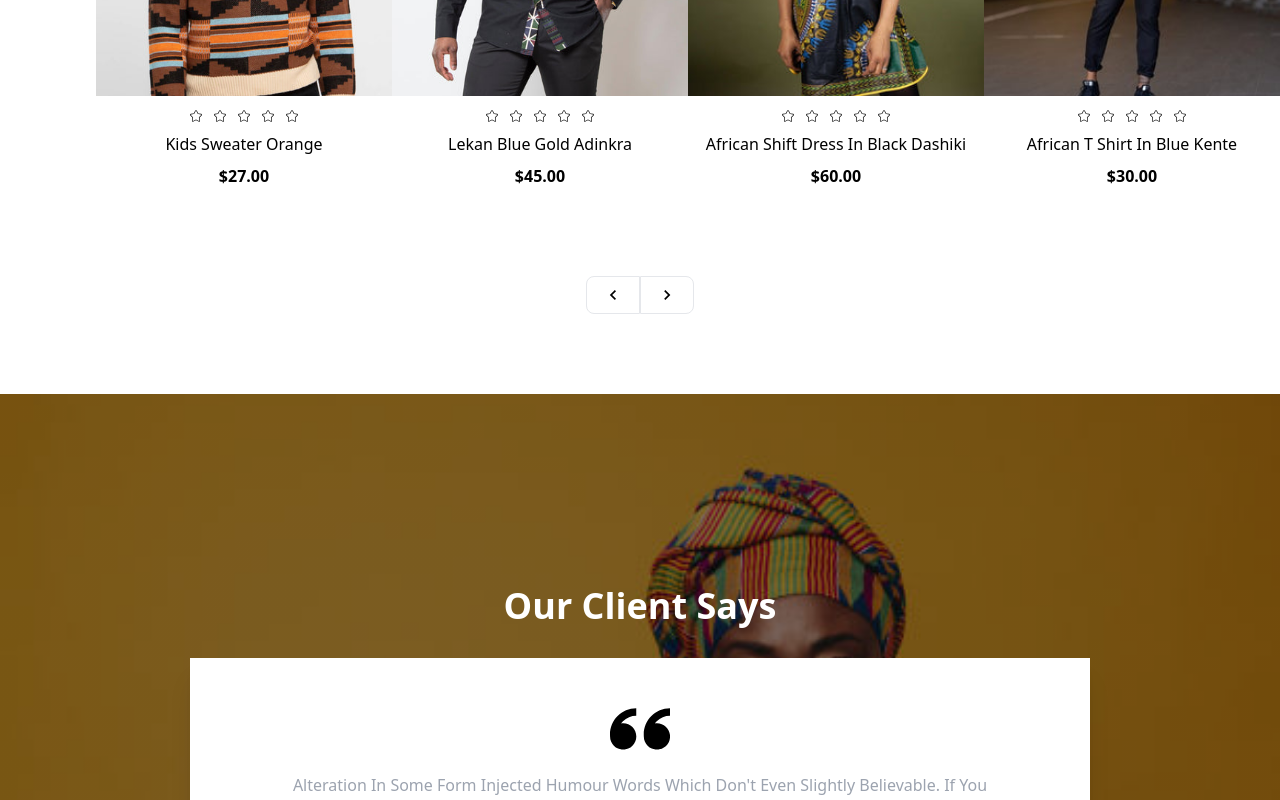
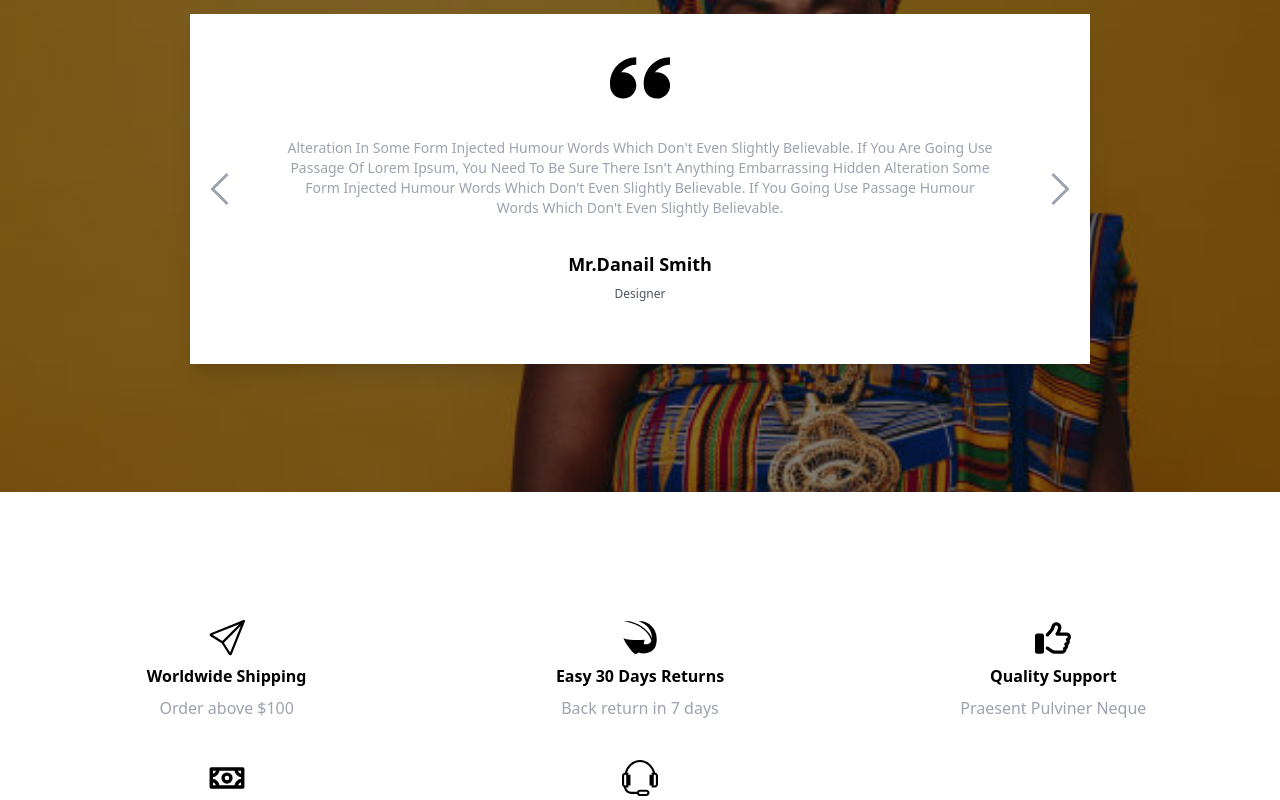
Before and after one commit to shakir780/Marlian-Remake-, a React (Vite) app in the folder client/: page / in a window 1280 px wide. Shown: the part 2300-3100 px from the top of the page. Built offline with nearby package versions, Linux system fonts and the light colour scheme.

Commit message:
finished our cliient ui

```diff
--- a/client/src/components/Companies.tsx
+++ b/client/src/components/Companies.tsx
@@ -1,19 +1,102 @@
+import { Swiper, SwiperSlide } from "swiper/react";
+import "swiper/css";
+import "swiper/css/navigation";
+import "swiper/css/pagination";
+
 import Company1 from "../assets/1-130x87.png";
 import Company2 from "../assets/3-130x87.png";
 import Company4 from "../assets/4-130x87.png";
 import Company5 from "../assets/5-130x87.png";
 import Company6 from "../assets/6-130x87.png";
 import Company7 from "../assets/7-130x87.png";
+import { MdOutlineNavigateBefore, MdOutlineNavigateNext } from "react-icons/md";
+import { useEffect, useRef, useState } from "react";
+
 const Companies = () => {
+  // eslint-disable-next-line @typescript-eslint/no-explicit-any
+  const swiperRef = useRef<any>(null);
+  const [slidesPerView, setSlidesPerView] = useState(3);
+  const goPrev = () => {
+    if (swiperRef.current) swiperRef.current.slidePrev();
+  };
+  const goNext = () => {
+    if (swiperRef.current) {
+      if (swiperRef.current.isEnd) {
+        // If it reaches the last slide, go back to the first one
+        swiperRef.current.slideTo(0);
+      } else {
+        swiperRef.current.slideNext();
+      }
+    }
+  };
+  useEffect(() => {
+    const handleResize = () => {
+      // Adjust slidesPerView based on screen width
+      if (window.innerWidth < 640) {
+        setSlidesPerView(2);
+      } else if (window.innerWidth < 1000) {
+        setSlidesPerView(4);
+      } else {
+        setSlidesPerView(6);
+      }
+    };
+
+    // Add event listener for window resize
+    window.addEventListener("resize", handleResize);
+
+    // Call handleResize once to set initial slidesPerView
+    handleResize();
+
+    // Remove event listener on component unmount
+    return () => {
+      window.removeEventListener("resize", handleResize);
+    };
+  }, []);
   return (
-    <div className="h-fit py-20">
-      <div className="flex flex-wrap gap-8 justify-evenly">
-        <img className="object-cover" src={Company1} alt="" />
-        <img className="object-cover" src={Company2} alt="" />
-        <img className="object-cover" src={Company4} alt="" />
-        <img className="object-cover" src={Company5} alt="" />
-        <img className="object-cover" src={Company6} alt="" />
-        <img className="object-cover" src={Company7} alt="" />
+    <div className="h-fit py-10">
+      <div className="h-fit py-20 relative">
+        <div className="relative  flex gap-2 px-4 items-center w-full ">
+          <button
+            onClick={goPrev}
+            className="px-4 py-2 bg-white border rounded-l-lg text-black text-xl"
+          >
+            <MdOutlineNavigateBefore />
+          </button>
+          <Swiper
+            slidesPerView={slidesPerView}
+            pagination={{ clickable: true }}
+            navigation={false}
+            onSwiper={(swiper) => (swiperRef.current = swiper)}
+          >
+            <SwiperSlide>
+              <img className="object-cover" src={Company1} />
+            </SwiperSlide>
+            <SwiperSlide>
+              <img className="object-cover" src={Company2} />
+            </SwiperSlide>
+            <SwiperSlide>
+              <img className="object-cover" src={Company4} />
+            </SwiperSlide>
+            <SwiperSlide>
+              <img className="object-cover" src={Company5} />
+            </SwiperSlide>
+            <SwiperSlide>
+              <img className="object-cover" src={Company6} />
+            </SwiperSlide>
+            <SwiperSlide>
+              <img className="object-cover" src={Company7} />
+            </SwiperSlide>
+            <SwiperSlide>
+              <img className="object-cover" src={Company1} />
+            </SwiperSlide>
+          </Swiper>
+          <button
+            onClick={goNext}
+            className="px-4 py-2 mr-4 bg-white border rounded-r-lg text-black text-xl"
+          >
+            <MdOutlineNavigateNext />
+          </button>
+        </div>
       </div>
     </div>
   );
--- a/client/src/components/FeaturedProducts.tsx
+++ b/client/src/components/FeaturedProducts.tsx
@@ -101,7 +101,11 @@ const FeaturedProducts = () => {
         <div className="w-20 h-1 bg-black" />
       </div>
 
-      <div className="relative flex gap-2 pl-24 items-center ">
+      <div
+        className={`relative flex gap-2 ${
+          slidesPerView < 2 && "pl-10"
+        }  pl-24 items-center`}
+      >
         <Swiper
           slidesPerView={slidesPerView}
           pagination={{ clickable: true }}
--- a/client/src/components/NewProducts.tsx
+++ b/client/src/components/NewProducts.tsx
@@ -99,7 +99,11 @@ const NewProducts = () => {
         <div className="w-20 h-1 bg-black" />
       </div>
 
-      <div className="relative flex gap-2 pl-24 items-center ">
+      <div
+        className={`relative flex gap-2 ${
+          slidesPerView < 2 && "pl-10"
+        }  pl-24 items-center`}
+      >
         <Swiper
           slidesPerView={slidesPerView}
           pagination={{ clickable: true }}
--- a/client/src/components/OurClient.tsx
+++ b/client/src/components/OurClient.tsx
@@ -1,6 +1,29 @@
 import { ImQuotesLeft } from "react-icons/im";
 import OurCLientBg from "../assets/OurClient.jpg";
+import { Swiper, SwiperSlide } from "swiper/react";
+
+import "swiper/css";
+import "swiper/css/navigation";
+import "swiper/css/pagination";
+import { useRef } from "react";
+import { GrNext, GrPrevious } from "react-icons/gr";
 const OurClient = () => {
+  const goNext = () => {
+    if (swiperRef.current) {
+      if (swiperRef.current.isEnd) {
+        // If it reaches the last slide, go back to the first one
+        swiperRef.current.slideTo(0);
+      } else {
+        swiperRef.current.slideNext();
+      }
+    }
+    console.log("next");
+  };
+  const goPrev = () => {
+    if (swiperRef.current) swiperRef.current.slidePrev();
+  };
+  // eslint-disable-next-line @typescript-eslint/no-explicit-any
+  const swiperRef = useRef<any>(null);
   return (
     <div
       style={{
@@ -13,25 +36,73 @@ const OurClient = () => {
       className="h-[100vh] lg:h-fit py-32  justify-start"
     >
       <div className="mt-16 flex flex-col items-center justify-center gap-2 lg:gap-8 capitalize px-3 lg:px-10">
-        <span className="font-semibold text-4xl text-center text-white">
+        <span className="font-semibold text-2xl md:text-4xl text-center text-white">
           Our Client says
         </span>
-        <div className="md:w-[900px]  h-[350px] bg-white shadow-xl flex py-8 flex-col   gap-4 justify-center">
-          <span className="text-6xl text-center self-center">
+        <div className="relative w-full md:w-[900px] md:h-[350px] bg-white shadow-xl  py-8  gap-4 ">
+          <button
+            onClick={goPrev}
+            className="absolute z-40 left-3 top-1/2 transform -translate-y-1/2"
+          >
+            {/* Left arrow */}
+            <GrPrevious className="text-gray-400 text-3xl md:text-4xl" />
+          </button>
+          <button
+            onClick={goNext}
+            className="absolute z-40 right-3 top-1/2 transform -translate-y-1/2"
+          >
+            {/* Right arrow */}
+            <GrNext className="text-gray-400 text-3xl md:text-4xl" />
+          </button>
+
+          <Swiper
+            pagination={{ clickable: true }}
+            navigation={false}
+            onSwiper={(swiper) => (swiperRef.current = swiper)}
+          >
+            <SwiperSlide>
+              <div className="flex flex-col gap-8 items-center">
+                <span className="text-2xl md:text-6xl text-center ">
                   <ImQuotesLeft />
                 </span>
-          <span className="text-center px-24 text-gray-400">
+                <span className="text-center text-sm px-4 md:px-24 text-gray-400">
                   Alteration in some form injected humour words which don't even
-            slightly believable. If you are going use passage of Lorem Ipsum,
-            you need to be sure there isn't anything embarrassing hidden
-            Alteration some form injected humour words which don't even slightly
-            believable. If you going use passage humour words which don't even
-            slightly believable.
+                  slightly believable. If you are going use passage of Lorem
+                  Ipsum, you need to be sure there isn't anything embarrassing
+                  hidden Alteration some form injected humour words which don't
+                  even slightly believable. If you going use passage humour
+                  words which don't even slightly believable.
                 </span>
                 <div className="flex flex-col gap-2 items-center">
-            <span className="text-lg font-semibold ">Mr.Danail Smith</span>
-            <span className="text-gray-600">Designer</span>
+                  <span className="text-sm md:text-lg font-semibold">
+                    Mr.Danail Smith
+                  </span>
+                  <span className="text-xs text-gray-600">Designer</span>
                 </div>
+              </div>
+            </SwiperSlide>
+            <SwiperSlide>
+              <div className="flex flex-col gap-8 items-center">
+                <span className="text-2xl md:text-6xl text-center ">
+                  <ImQuotesLeft />
+                </span>
+                <span className="text-center text-sm px-4 md:px-24 text-gray-400">
+                  Alteration in some form injected humour words which don't even
+                  slightly believable. If you are going use passage of Lorem
+                  Ipsum, you need to be sure there isn't anything embarrassing
+                  hidden Alteration some form injected humour words which don't
+                  even slightly believable. If you going use passage humour
+                  words which don't even slightly believable.
+                </span>
+                <div className="flex flex-col gap-2 items-center">
+                  <span className="text-sm md:text-lg font-semibold">
+                    Mr.Danail Smith
+                  </span>
+                  <span className="text-xs text-gray-600">Designer</span>
+                </div>
+              </div>
+            </SwiperSlide>
+          </Swiper>
         </div>
       </div>
     </div>
--- a/client/src/components/PopularProducts.tsx
+++ b/client/src/components/PopularProducts.tsx
@@ -14,7 +14,7 @@ const PopularProducts = () => {
           <div className="w-20 h-1 bg-black" />
         </div>
 
-        <div className="md:flex hidden ">
+        <div className="flex ">
           <img src={img5} className="w-[280px] h-[280px] object-cover" alt="" />
           <img src={img2} className="w-[280px] h-[280px] object-cover" alt="" />
           <img src={img3} className="w-[280px] h-[280px] object-cover" alt="" />
--- a/client/src/components/Welcome.tsx
+++ b/client/src/components/Welcome.tsx
@@ -3,7 +3,7 @@ import WelcomePic from "../assets/pexels-photo-935985.webp";
 const Welcome = () => {
   return (
     <>
-      <div className="h-[100vh] md:h-fit py-32 flex md:flex-row flex-col gap-7 mt-20 md:mt-0 px-4 justify-around items-center">
+      <div className="h-[120vh] md:h-fit py-32  flex md:flex-row flex-col gap-7 mt-20 md:mt-0 px-4 justify-around items-center">
         <div>
           <div className="flex flex-col gap-11 items-center">
             <div className="flex flex-col items-center gap-6">
--- a/client/src/pages/Home.tsx
+++ b/client/src/pages/Home.tsx
@@ -6,7 +6,6 @@ import Hero from "../components/Hero";
 import NewProducts from "../components/NewProducts";
 import OurClient from "../components/OurClient";
 import Perks from "../components/Perks";
-import PopularProducts from "../components/PopularProducts";
 import Welcome from "../components/Welcome";
 
 const Home = () => {
@@ -14,7 +13,6 @@ const Home = () => {
     <div>
       <Hero />
       <Welcome />
-      <PopularProducts />
       <NewProducts />
       <OurClient />
       <Perks />
```
Lines whose indentation alone changed are shown as unchanged.
